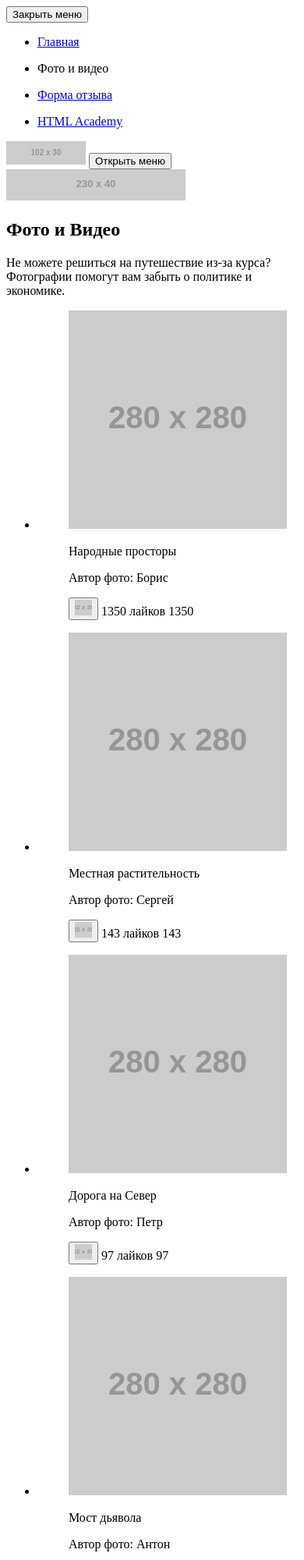
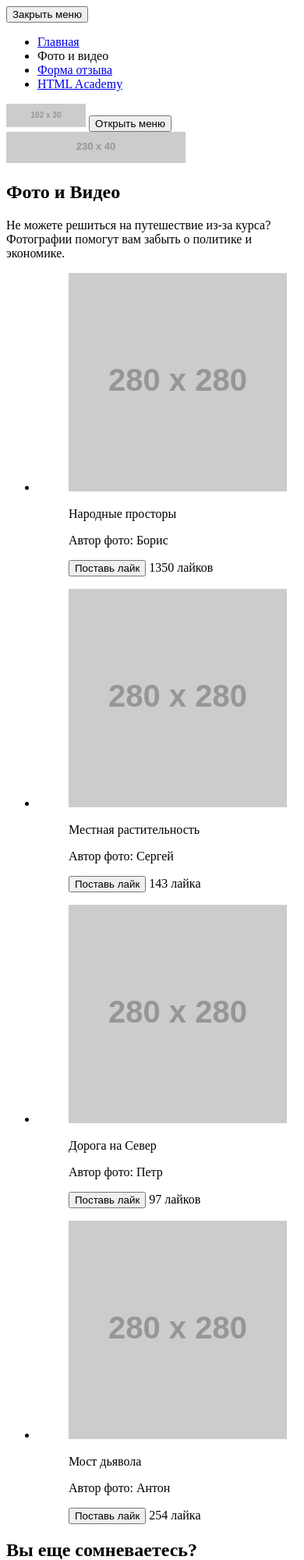
Before and after one commit to JediYozh/674039-sedona, a website: page source/photo.html in a window 390 px wide. Shown: the top 2000 px of the page at 78% size. Drawn offline with Linux system fonts and the light colour scheme; placeholder pictures from the web are drawn by us.

Commit message:
Apply all last comments from second review
Change "Фото и Видео" heading in multimedia section from h2 to h1

Fix class naming of close nav menu button on mobile version 🐛

```diff
--- a/source/photo.html
+++ b/source/photo.html
@@ -11,23 +11,17 @@
 
   <header class="header">
     <nav class="main-nav">
-      <button class="menu-list__toggle-button" type="button">Закрыть меню</button>
+      <button class="main-nav__toggle-button" type="button">Закрыть меню</button>
       <ul class="main-nav__list menu-list">
         <li class="menu-list__item">
           <a class="menu-list__link" href="index.html">Главная</a>
         </li>
-      </ul>
-      <ul class="main-nav__list menu-list">
         <li class="menu-list__item">
           <a class="menu-list__link">Фото и видео</a>
         </li>
-      </ul>
-      <ul class="main-nav__list menu-list">
         <li class="menu-list__item">
           <a class="menu-list__link" href="form.html">Форма отзыва</a>
         </li>
-      </ul>
-      <ul class="main-nav__list menu-list">
         <li class="menu-list__item">
           <a class="menu-list__link" href="https://htmlacademy.ru/intensive/adaptive">HTML Academy</a>
         </li>
@@ -48,7 +42,7 @@
 
     <section class="multimedia">
       <div class="multimedia__card card">
-        <h2 class="card__title">Фото и Видео</h2>
+        <h1 class="card__title">Фото и Видео</h1>
         <p class="card__text">Не можете решиться на путешествие из-за курса? Фотографии помогут вам
           забыть о политике и экономике.</p>
       </div>
@@ -57,16 +51,14 @@
           <figure class="multimedia__card">
             <img class="multimedia__photo" src="http://placehold.it/280x280" width="280" height="280" alt="Road">
             <figcaption class="multimedia__info">
-              <div class="multimedia__item-info">
               <p class="multimedia__photo-name">Народные просторы</p>
               <p class="multimedia__author-name">Автор фото: Борис</p>
-              </div>
               <div class="multimedia__likes">
                 <button class="multimedia__like-button" type="button">
-                  <img class="multimedia__like-icon" src="http://placehold.it/22x20" width="22" height="20" alt="Like">
+                  <span class="visually-hidden">Поставь лайк</span>
                 </button>
-                <span class="visually-hidden">1350 лайков</span>
                 <span class="multimedia__likes-counter">1350</span>
+                <span class="visually-hidden">лайков</span>
               </div>
             </figcaption>
           </figure>
@@ -75,16 +67,14 @@
           <figure class="multimedia__card">
             <img class="multimedia__photo" src="http://placehold.it/280x280" width="280" height="280" alt="Some bush">
             <figcaption class="multimedia__info">
-              <div class="multimedia__item-info">
               <p class="multimedia__photo-name">Местная растительность</p>
               <p class="multimedia__author-name">Автор фото: Сергей</p>
-              </div>
               <div class="multimedia__likes">
                 <button class="multimedia__like-button" type="button">
-                  <img class="multimedia__like-icon" src="http://placehold.it/22x20" width="22" height="20" alt="Like">
+                  <span class="visually-hidden">Поставь лайк</span>
                 </button>
-                <span class="visually-hidden">143 лайков</span>
                 <span class="multimedia__likes-counter">143</span>
+                <span class="visually-hidden">лайка</span>
               </div>
             </figcaption>
           </figure>
@@ -93,16 +83,14 @@
           <figure class="multimedia__card">
             <img class="multimedia__photo" src="http://placehold.it/280x280" width="280" height="280" alt="Forest">
             <figcaption class="multimedia__info">
-              <div class="multimedia__item-info">
               <p class="multimedia__photo-name">Дорога на Север</p>
               <p class="multimedia__author-name">Автор фото: Петр</p>
-              </div>
               <div class="multimedia__likes">
                 <button class="multimedia__like-button" type="button">
-                  <img class="multimedia__like-icon" src="http://placehold.it/22x20" width="22" height="20" alt="Like">
+                  <span class="visually-hidden">Поставь лайк</span>
                 </button>
-                <span class="visually-hidden">97 лайков</span>
                 <span class="multimedia__likes-counter">97</span>
+                <span class="visually-hidden">лайков</span>
               </div>
             </figcaption>
           </figure>
@@ -112,16 +100,14 @@
             <img class="multimedia__photo" src="http://placehold.it/280x280" width="280" height="280" alt="Devil
             bridge">
             <figcaption class="multimedia__info">
-              <div class="multimedia__item-info">
               <p class="multimedia__photo-name">Мост дьявола</p>
               <p class="multimedia__author-name">Автор фото: Антон</p>
-              </div>
               <div class="multimedia__likes">
                 <button class="multimedia__like-button" type="button">
-                  <img class="multimedia__like-icon" src="http://placehold.it/22x20" width="22" height="20" alt="Like">
+                  <span class="visually-hidden">Поставь лайк</span>
                 </button>
-                <span class="visually-hidden">254 лайков</span>
                 <span class="multimedia__likes-counter">254</span>
+                <span class="visually-hidden">лайка</span>
               </div>
             </figcaption>
           </figure>
```
Also changed, not shown: source/form.html (+1 -7 lines), source/index.html (+1 -7 lines). Lines whose indentation alone changed are shown as unchanged.
